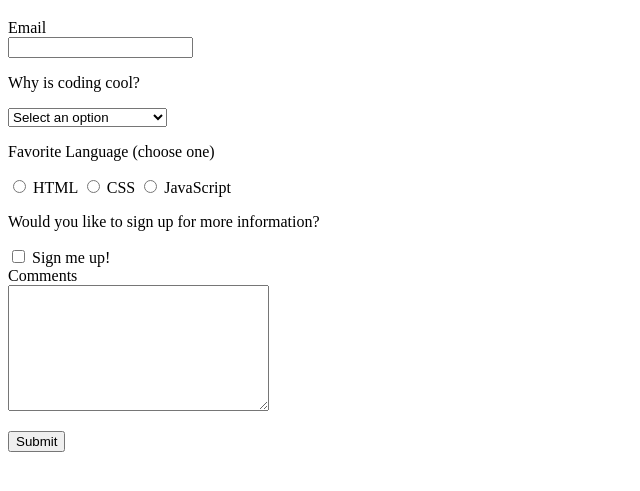
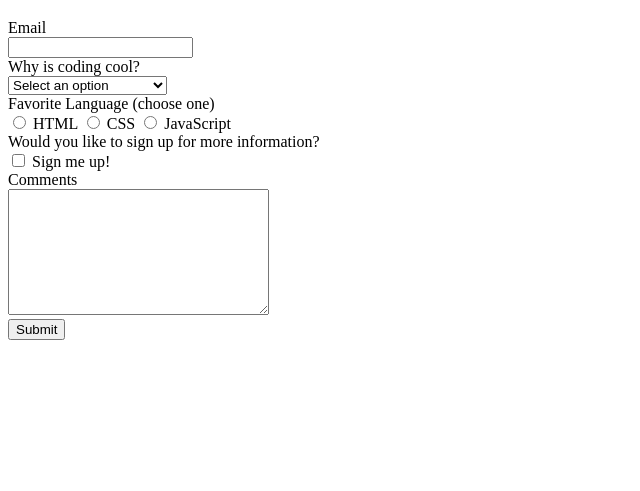
Before and after one commit to danhahn17/m1-0323-code-solutions, a website: page html-forms/index.html in a window 1280 px wide. Shown: the part 61-552 px from the top of the page, without its empty margins (0-640 px from the left). Drawn offline with Linux system fonts and the light colour scheme.

Commit message:
Run #4 html-forms exercise.

```diff
--- a/html-forms/index.html
+++ b/html-forms/index.html
@@ -18,9 +18,9 @@
       </div>
       <input type="email" id="email" name="email" />
 
-      <p>
+      <div>
         <label for="select">Why is coding cool?</label>
-      </p>
+      </div>
       <select id="select" name="Why is Coding Cool?">
         <option value="n/a">Select an option</option>
         <option value="interesting">Because it's interesting</option>
@@ -28,9 +28,9 @@
         <option value="powerful">Because it's powerful</option>
       </select>
 
-      <p>
+      <div>
         Favorite Language (choose one)
-      </p>
+      </div>
       <input type="radio" id="language1" name="coding" value="language1" />
       <label for="language1">HTML</label>
       <input type="radio" id="language2" name="coding" value="language2" />
@@ -38,9 +38,9 @@
       <input type="radio" id="language3" name="coding" value="language3" />
       <label for="language3">JavaScript</label>
 
-      <p>
+      <div>
         Would you like to sign up for more information?
-      </p>
+      </div>
       <input type="checkbox" id="question" name="signMeUp" value="yes"/>
       <label for="question">Sign me up!</label>
 
@@ -51,9 +51,9 @@
       </div>
       <textarea cols="30" rows="8"></textarea>
 
-      <p>
+      <div>
         <input type="submit" value="Submit">
-      </p>
+      </div>
 
     </form>
 
```
